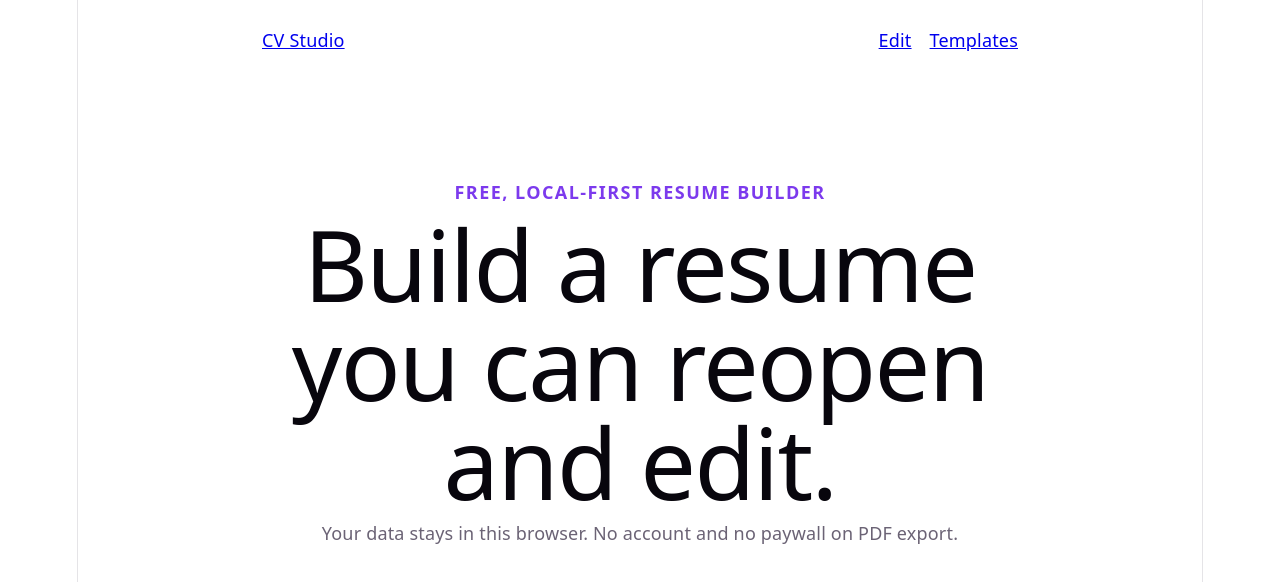
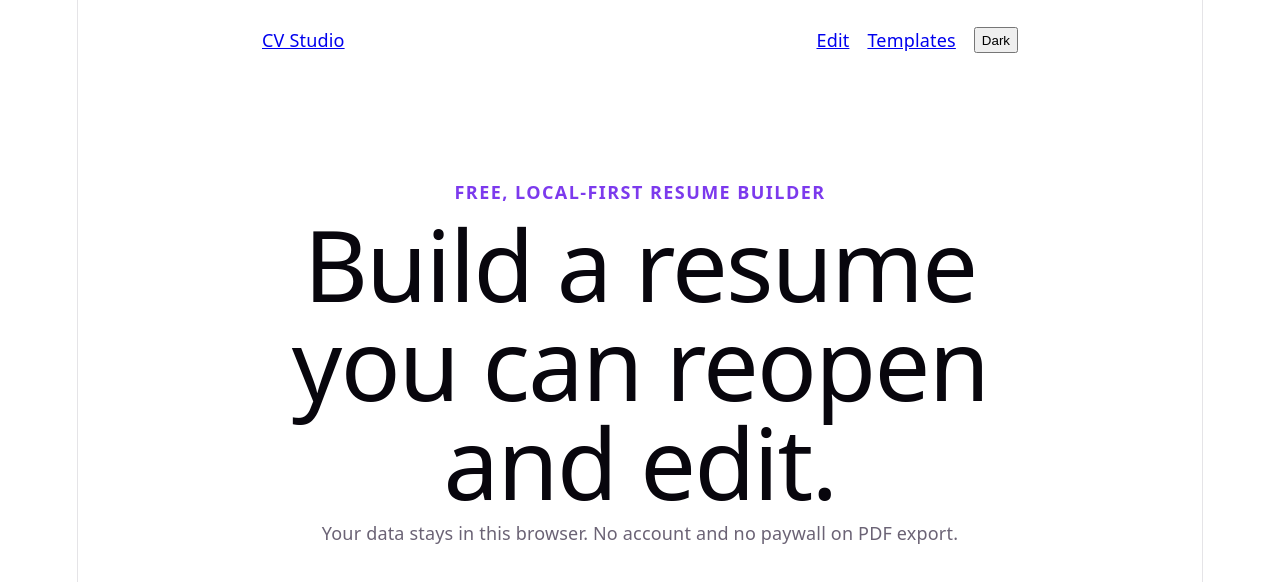
Before and after one commit to MrNedNick/cv-studio, a React (Vite) app: page / in a window 1280 px wide. Shown: the top 582 px of the page. Built offline with nearby package versions, Linux system fonts and the light colour scheme.

Commit message:
feat: add persistent color theme

```diff
--- a/src/App.tsx
+++ b/src/App.tsx
@@ -1,8 +1,11 @@
 import { Link, Navigate, Route, Routes } from 'react-router-dom'
+import { useEffect, useState } from 'react'
 import './App.css'
 
 function Screen({ title }: { title: string }) {
-  return <main><header><Link to="/">CV Studio</Link><nav><Link to="/edit">Edit</Link><Link to="/templates">Templates</Link></nav></header><section><p className="eyebrow">Free, local-first resume builder</p><h1>{title}</h1><p>Your data stays in this browser. No account and no paywall on PDF export.</p></section></main>
+  const [theme, setTheme] = useState<'light' | 'dark'>(() => localStorage.getItem('theme') === 'dark' ? 'dark' : 'light')
+  useEffect(() => { document.documentElement.dataset.theme = theme; localStorage.setItem('theme', theme) }, [theme])
+  return <main><header><Link to="/">CV Studio</Link><nav><Link to="/edit">Edit</Link><Link to="/templates">Templates</Link><button onClick={() => setTheme(theme === 'light' ? 'dark' : 'light')}>{theme === 'light' ? 'Dark' : 'Light'}</button></nav></header><section><p className="eyebrow">Free, local-first resume builder</p><h1>{title}</h1><p>Your data stays in this browser. No account and no paywall on PDF export.</p></section></main>
 }
 
 export default function App() {
--- a/src/index.css
+++ b/src/index.css
@@ -29,6 +29,8 @@
     font-size: 16px;
   }
 }
+
+:root[data-theme='dark'] { --text: #ddd6e5; --text-h: #ffffff; --bg: #15111c; --border: #393144; --code-bg: #241d2c; }
 
 @media (prefers-color-scheme: dark) {
   :root {
```
